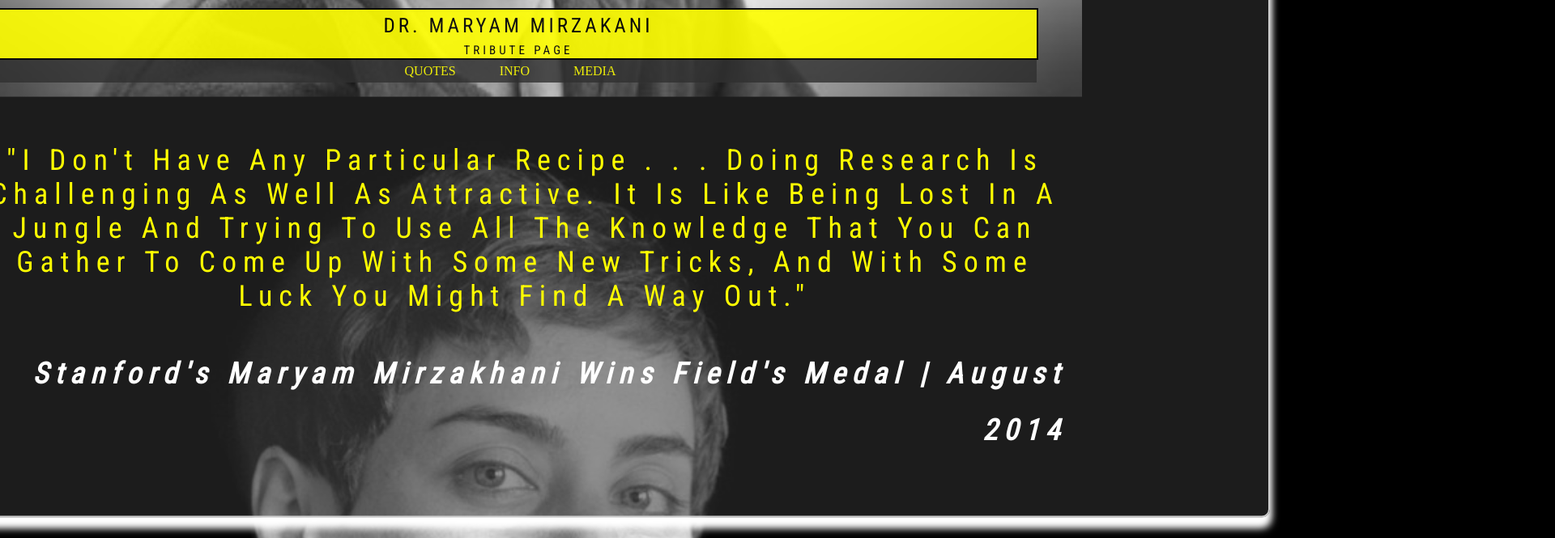
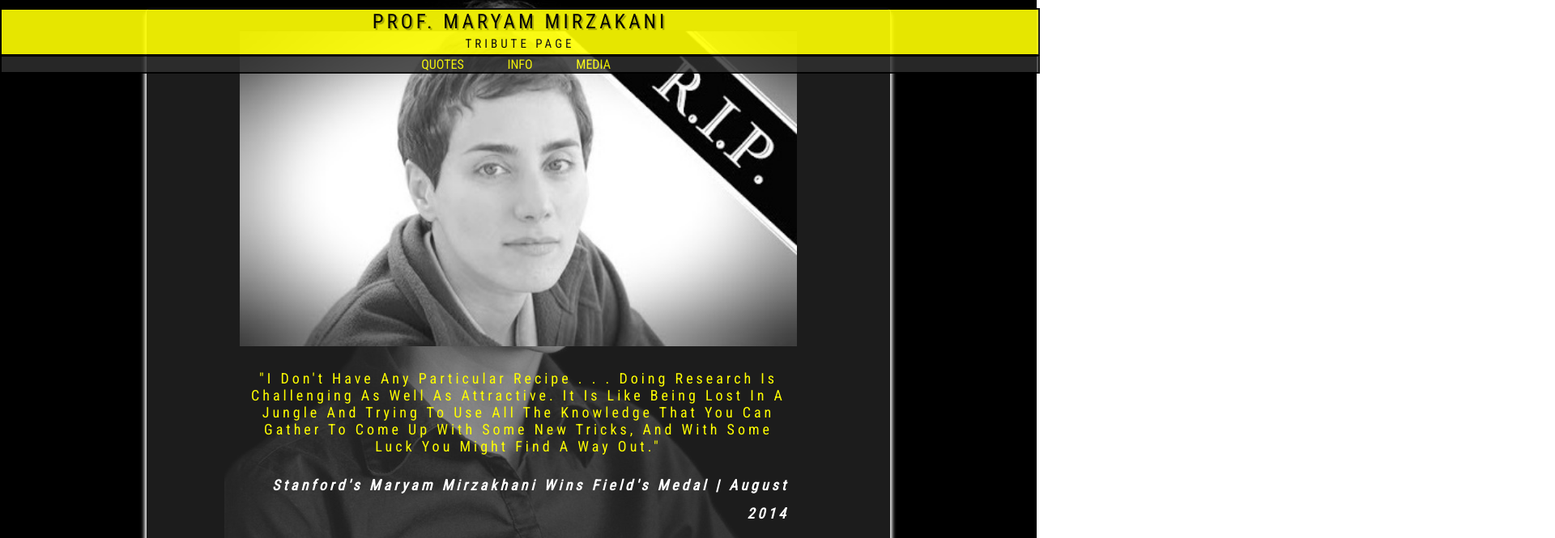
Before and after one commit to mahmoudmheisen91/MaryamTirbutePageFCC, a plain HTML site: page index.html in a window 1280 px wide. Shown: the top 665 px of the page at 81% size, 1920 px wide, since content can reach past the window. Drawn offline with Linux system fonts and the light colour scheme.

Commit message:
update page style

```diff
--- a/css/style.css
+++ b/css/style.css
@@ -1,62 +1,93 @@
-body {
-    background-image: url("../images/MaryamMirzakhanis.jpg"); /* The image used */
-    background-color: black; /* Used if the image is unavailable */
-    height: 100%;  /*You must set a specified height */
-    width: 100%;
-    background-position: center; /* Center the image */
-    background-repeat: no-repeat; /* Do not repeat the image */
-    background-size: contain;  /* Resize the background image to cover the entire container */
-    background-attachment: fixed;
+/* Global variables */
+:root {
+    --body-color: black;
+    --shadow-color: rgba(0, 0, 0, 0.3);
+    --main-color: yellow;
+    --sub-color1: black;
+    --sub-color2: rgba(49, 49, 49, 0.905);
+    --sub-color3: white;
 }
 
-/* Center class*/
-.center {
+body {
+    font-family: 'Roboto Condensed', sans-serif;
     text-align: center;
+    margin: 0px;
+    margin-top: -90px;
+    padding: 0px;
+    top: 0;
+    left: 0;
+}
 
+/* mobile friendly alternative to using background-attachment: fixed */
+body::before {
+    content: '';
+    position: fixed;
+    top: 0;
+    left: 0;
+    height: 100%;
+    width: 100%;
+    z-index: -1;
+    background-color: var(--body-color, black);
+    background-image: url("../images/MaryamMirzakhanis.jpg");
+    background-repeat: no-repeat;
+    background-position: center;
+}
+
+/* Header classes and ids*/
+#title {
+    text-shadow: 2px 2px 1px var(--shadow-color, black);
+}
+
+header {
+    margin: 0px;
+    padding: 0px;
+    position: relative;
+    display: block;
 }
 
 .page-header {
-    background-color:yellow;
-    border: 2px solid black;
+    background-color: var(--main-color, yellow);
+    border: 2px solid var(--sub-color1, black);
     position: fixed;
+    height: auto;
     opacity: 90%;
     width: 100%;
-    height: 60px;
     z-index: 1;
-    padding: 0px;
-    margin-top: -90px;
-    margin-left: -10px;
-}
-
-.page-nav {
-    background-color:rgba(49, 49, 49, 0.905);
-    color: yellow;
 }
 
 .header-title {
-    color: black;
-    font-family: 'Roboto Condensed', sans-serif;
+    color: var(--sub-color1);
     font-size: 25px;
     text-transform: uppercase;
     letter-spacing: 4px;
     text-align: center;
-    margin: 2px;
+    margin: 0px;
+    line-height: 30px;
 }
 
 .header-text {
-    color: black;
-    font-family: 'Roboto Condensed', sans-serif;
+    color: var(--sub-color1);
     font-size: 15px;
     text-transform: uppercase;
     letter-spacing: 4px;
     text-align: center;
+    margin: 0px;
+    line-height: 25px;
+}
 
-    margin: -6px;
+/* Nav classes and ids */
+.page-nav {
+    background-color: var(--sub-color2, gray);
+    border: 2px solid var(--sub-color1, black);
+    position: fixed;
+    opacity: 90%;
+    width: 100%;
+    z-index: 1;
+    margin-top: 58px;
 }
 
 nav ul {
-    margin: 0px;
-    padding: 5px 0px 5px 30px;
+    margin: auto;
 }
 
 nav li {
@@ -66,18 +97,11 @@ nav li {
 
 a {
     text-decoration: none;
-    color: inherit;
+    color: var(--main-color, yellow);
 }
 
-.aclass {
-    text-decoration: none;
-    color: white;
-    font-family: 'Roboto Condensed', sans-serif;
-}
-
-/* title id*/
-#title {
-    font-family: 'Roboto Condensed', sans-serif;
+a:hover {
+    color: var(--sub-color3, white);
 }
 
 p {
@@ -90,7 +114,7 @@ p {
 /* main id*/
 #main {
 
-    scale: 2;
+
 }
 
 .div2 {
@@ -122,8 +146,6 @@ p {
     padding: 7px;
     box-shadow: 0 5px 5px rgb(255, 255, 255), 0 6px 6px rgb(255,255,255);
 }
-
-
 
 #image {
     display: block;
@@ -158,3 +180,7 @@ p {
     background-color: blue;
     margin: 120px;
 }
+
+.aclass {
+    color:var(--sub-color3, white);
+}
--- a/index.html
+++ b/index.html
@@ -3,7 +3,7 @@
 
     <head>
         <!-- Page Title-->
-        <title> Maryam Mirzakani Tribute Page </title>
+        <title> Prof. Maryam Mirzakani Tribute Page </title>
 
         <!-- Javascript test -->
         <script src="https://cdn.freecodecamp.org/testable-projects-fcc/v1/bundle.js"></script>
@@ -18,21 +18,26 @@
     </head>
 
     <body>
-        <header class="page-header center">
-            <p class="header-title" id="title"> Dr.  Maryam  Mirzakani </p>
-            <p class="header-text"> TRIBUTE PAGE </p>
+        <!-- Fixed page header-->
+        <header>
+            <!-- Title bar-->
+            <div class="page-header">
+                <p class="header-title" id="title"> Prof.  Maryam  Mirzakani </p>
+                <p class="header-text"> TRIBUTE PAGE </p>
+            </div>
+            <!-- Navigation bar-->
             <nav class="page-nav">
                 <ul>
-                    <li><a href="#">QUOTES</a></li>
-                    <li><a href="#">INFO</a></li>
-                    <li><a href="#">MEDIA</a></li>
+                    <li><a href="#img-div">QUOTES</a></li>
+                    <li><a href="#tribute-info">INFO</a></li>
+                    <li><a href="#tribute-link">MEDIA</a></li>
                 </ul>
             </nav>
         </header>
 
         <main id="main">
             <div class="div2"></div>
-            <div class="center" id="img-div">
+            <div id="img-div">
                 <figure>
                     <img id="image" src="images/MaryamMirzakhanis2.jpg" alt="Maryam Mirzakani portrait">
                     <br>
@@ -44,7 +49,7 @@
                         Field's Medal | august 2014</em></strong></p>
                 </figure>
             </div>
-            <div class="center textStyle" id="tribute-info">
+            <div class="textStyle" id="tribute-info">
                 <p>
                     Maryam Mirzakhani, (born May 3, 1977, Tehrān, Iran—died July 14, 2017,
                     Palo Alto, California, U.S.)
@@ -88,7 +93,7 @@
         </main>
 
         <footer>
-            <div class="center">
+            <div>
             <p>&copy; 2019 FCC Camper Cat </p>
 
             </div>
```
